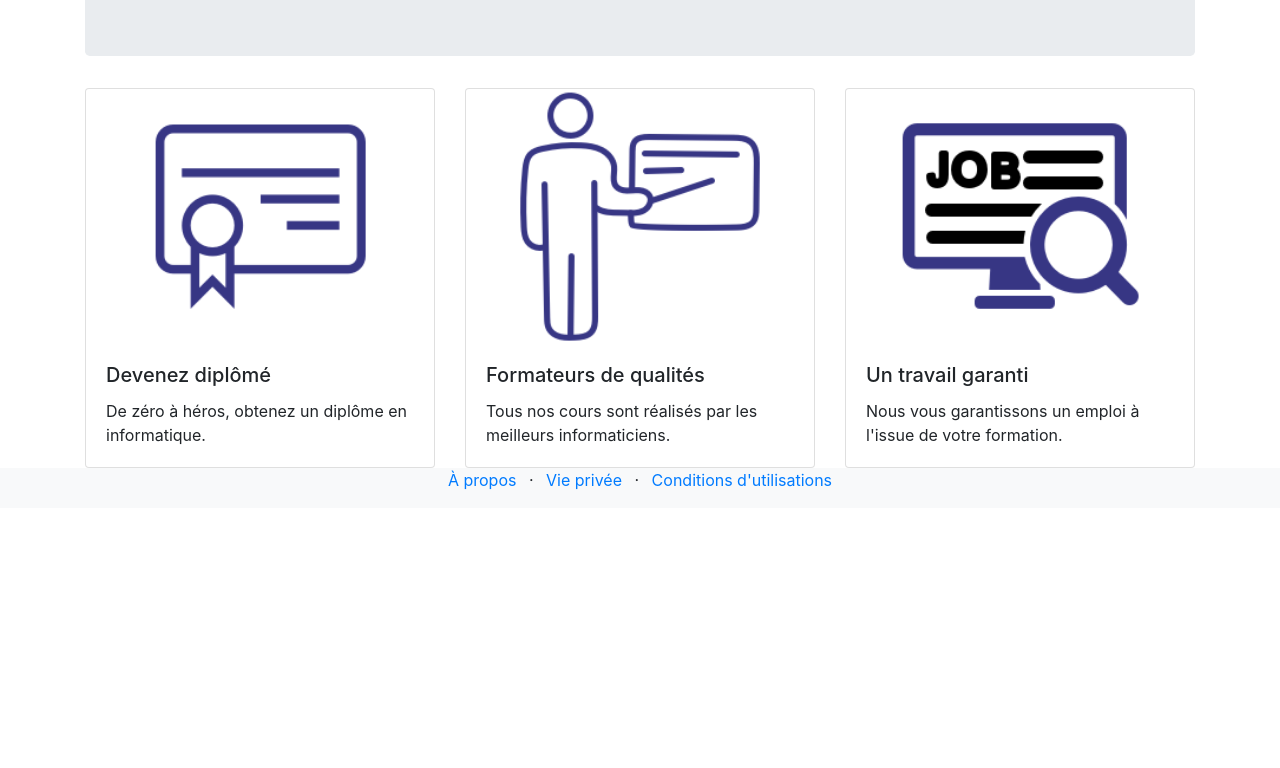
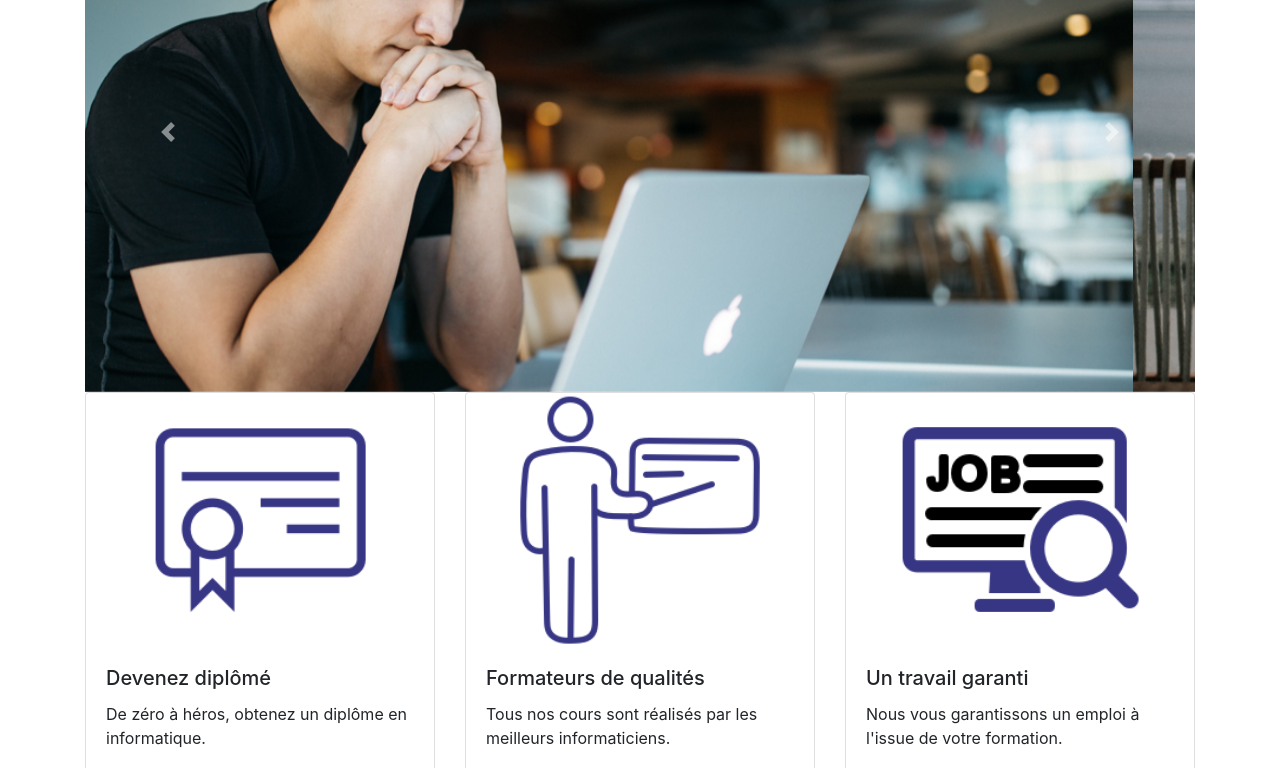
Before and after one commit to ThibaultG94/Info_School, a plain HTML site: page index.html in a window 1280 px wide. Shown: the part 204-972 px from the top of the page. Before the commit the page ends 800 px from the top, so only its background shows below. Drawn offline with nearby package versions, Linux system fonts and the light colour scheme.

Commit message:
carousel

```diff
--- a/index.html
+++ b/index.html
@@ -46,8 +46,23 @@
     <div class="container">
         <div class="row">
             <div class="col">
-                <div class="jumbotron">
-                    <h1>Bienvenue sur Info School !</h1>
+                <div id="carouselControls" class="carousel slide" data-ride="carousel">
+                    <div class="carousel-inner">
+                        <div class="carousel-item active">
+                            <img src="./img/carousel/apprenant.jpg" class="d-block w-100" alt="apprenant">
+                        </div>
+                        <div class="carousel-item">
+                            <img src="./img/carousel/apprenant2.jpg" class="d-block w-100" alt="apprenante">
+                        </div>
+                    </div>
+                    <a class="carousel-control-prev" href="#carouselControls" role="button" data-slide="prev">
+                        <span class="carousel-control-prev-icon" aria-hidden="true"></span>
+                        <span class="sr-only">Précédent</span>
+                    </a>
+                    <a class="carousel-control-next" href="#carouselControls" role="button" data-slide="next">
+                        <span class="carousel-control-next-icon" aria-hidden="true"></span>
+                        <span class="sr-only">Suivant</span>
+                    </a>
                 </div>
             </div>
         </div>
```
Also changed, not shown: img/carousel/apprenant.jpg (added), img/carousel/apprenant2.jpg (added).
